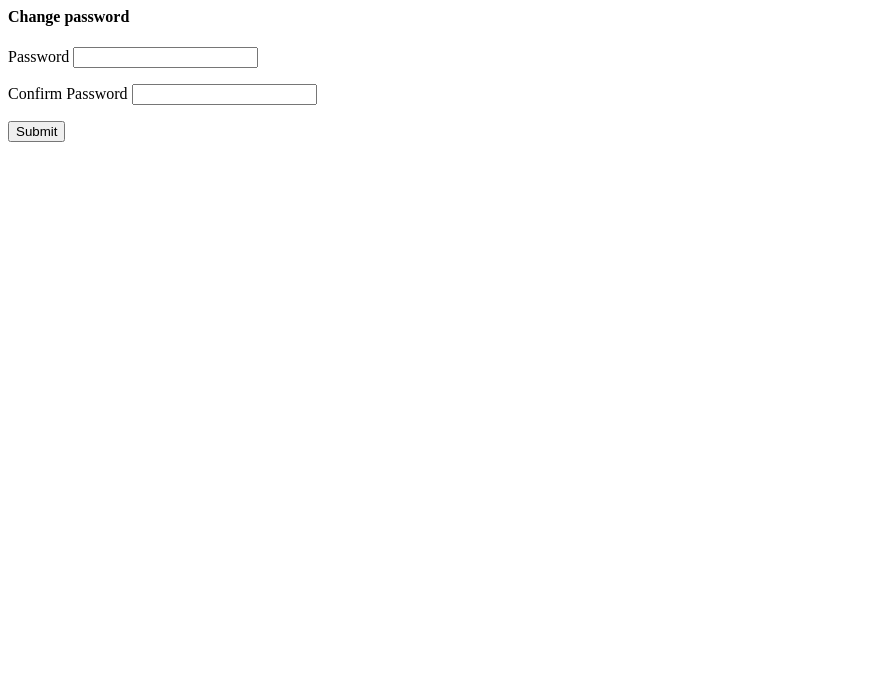
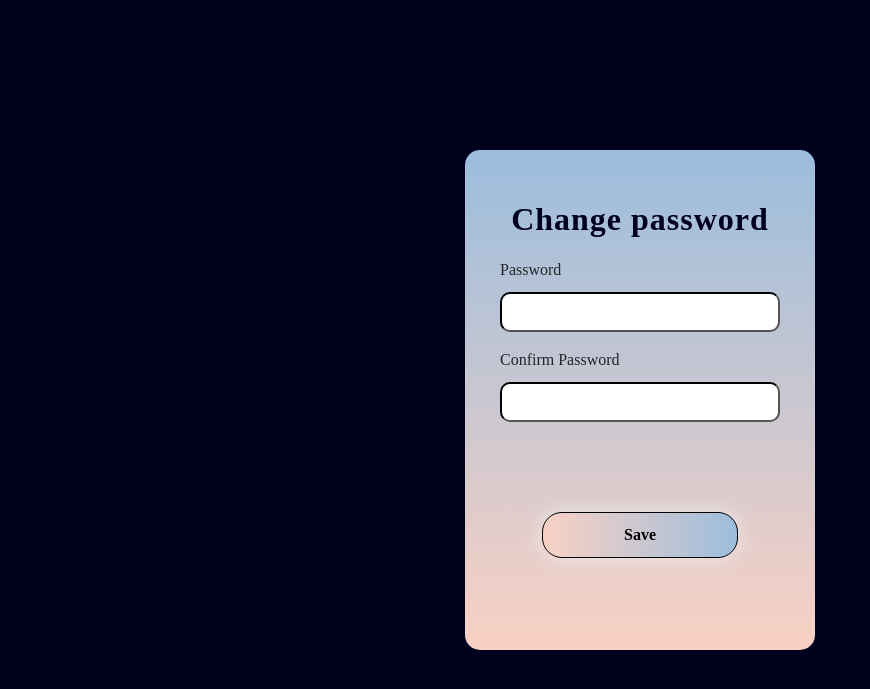
Before and after one commit to seaiam/NLPeace, a Django app: page /change_password/1/ in a window 1280 px wide. Shown: the top 689 px of the page, without its empty margins (0-870 px from the left). Run offline with Django 4.2, Linux system fonts and the light colour scheme; some libraries are stand-ins or nearby versions.

Commit message:
FRONTEND: Added the design for change password form

```diff
--- a/backend/api/core/static/style.css
+++ b/backend/api/core/static/style.css
@@ -210,6 +210,40 @@ button:hover {
   position: relative;
   align-items: center;
   justify-content: center;
+}
+
+/* change password */
+
+.changepassword-box{
+  position: absolute;
+  width: 350px;
+  height: 500px;
+  border-radius: 15px;
+  padding: 35px;
+  max-width: 100%;
+  max-height: 100%;
+  left: 0;
+  right: 0;
+  top: 0;
+  bottom: 0;
+  background-image: linear-gradient(0deg, #F9D1C4, #9BBDDD);
+  margin: auto;
+  overflow: auto;
+
+}
+
+.changepassword-inputs{
+  margin: 15px auto;
+  position: relative;
+  align-items: center;
+  justify-content: center;
+}
+
+.passwordchange-button{
+  display: flex;
+  justify-content: center;
+  align-items: center;
+  margin-top:90px;
 }
 
 hr{
--- a/backend/api/core/templates/change_password.html
+++ b/backend/api/core/templates/change_password.html
@@ -1,6 +1,17 @@
+{% load static %}
+<!DOCTYPE html>
+<html lang="en">
+<head>
+    <meta charset="UTF-8">
+    <meta name="viewport" content="width=device-width, initial-scale=1.0">
+    <link rel="stylesheet" href="https://maxcdn.bootstrapcdn.com/bootstrap/4.5.2/css/bootstrap.min.css">
+    <link rel="stylesheet" href="https://use.fontawesome.com/releases/v5.5.0/css/all.css" integrity="sha384-B4dIYHKNBt8Bc12p+WXckhzcICo0wtJAoU8YZTY5qE0Id1GSseTk6S+L3BlXeVIU" crossorigin="anonymous">
+    <link rel="stylesheet"  type="text/css" href="{% static 'style.css' %}">
+</head>
+<body>
 
 {% block content %}
-<form method="post">
+<!-- <form method="post">
     {% csrf_token %}
     <h4>Change password</h4>
     {% if messages %}
@@ -19,6 +30,46 @@
     </p>
 
     <button type="submit">Submit</button>
-</form>
+</form> -->
+
+<div class="container">
+    <div class = "d-flex align-items-center justify-content-center">
+        <form method="post">
+            {% csrf_token %}
+            <div class= "changepassword-box">
+                {% if messages %}
+                {% for message in messages %}
+
+                {{ message }}
+
+                {% endfor %}
+                {% endif %}
+                    <div class="text-center">Change password</div>
+                    <div class = "changepassword-inputs">
+                        <p>Password
+                        <input type="password" class="form-login" name="new_password">
+                        </p>
+                        <p> Confirm Password
+                        <input type="password" class="form-login" name="confirm_password">
+                        </p>
+                    </div>
+
+
+                    <div class = "passwordchange-button">
+                        <button type="submit" class="button1">Save</button>
+                    </div>
+
+            </div>
+        </form>
+    </div>
+  </div>
 
 {% endblock %}
+
+<!-- Bootstrap JS and Popper.js -->
+<script src="https://ajax.googleapis.com/ajax/libs/jquery/3.5.1/jquery.min.js"></script>
+<script src="https://cdnjs.cloudflare.com/ajax/libs/popper.js/1.16.0/umd/popper.min.js"></script>
+<script src="https://maxcdn.bootstrapcdn.com/bootstrap/4.5.2/js/bootstrap.min.js"></script>
+<script src="{% static 'style.js' %}" type="text/javascript"></script>
+</body>
+</html>
```
